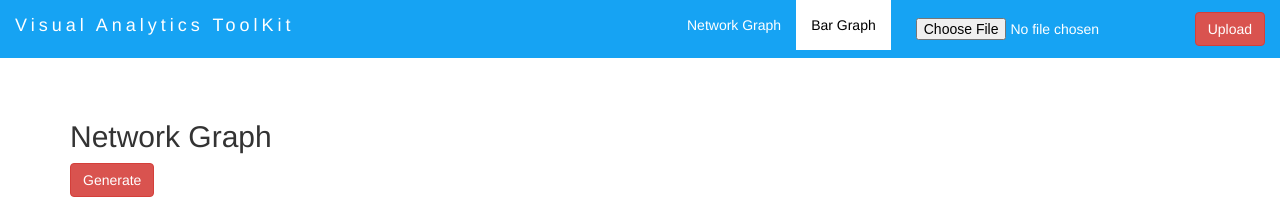
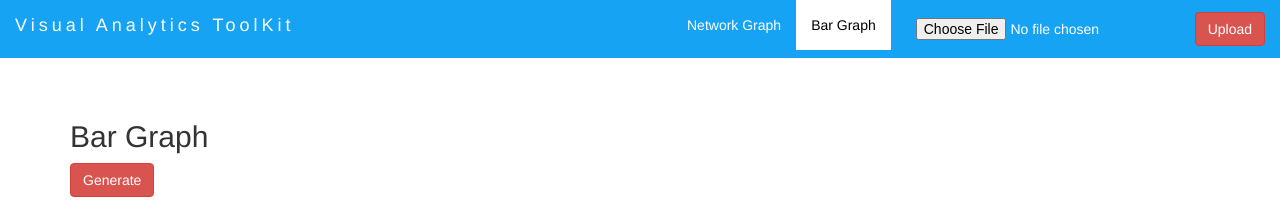
Before and after one commit to saatvik-tikoo/VisualAnalytics, a website: page view/barGraph.html in a window 1280 px wide. Shown: the top 210 px of the page. Drawn offline with nearby package versions, Linux system fonts and the light colour scheme.

Commit message:
bar graph name changed

```diff
--- a/view/barGraph.html
+++ b/view/barGraph.html
@@ -44,7 +44,7 @@
         <div class="container" style="margin-top:70px">
             <div class="row">
                 <div class="col-sm-12" style="margin-top: 30px;">
-                    <h2>Network Graph</h2>
+                    <h2>Bar Graph</h2>
                     <button id="stanford" class="btn btn-danger" onclick="on_click_bar()">Generate</button>
                     <h5 id="displayTime"></h5>
                     <div id="graph">
```
